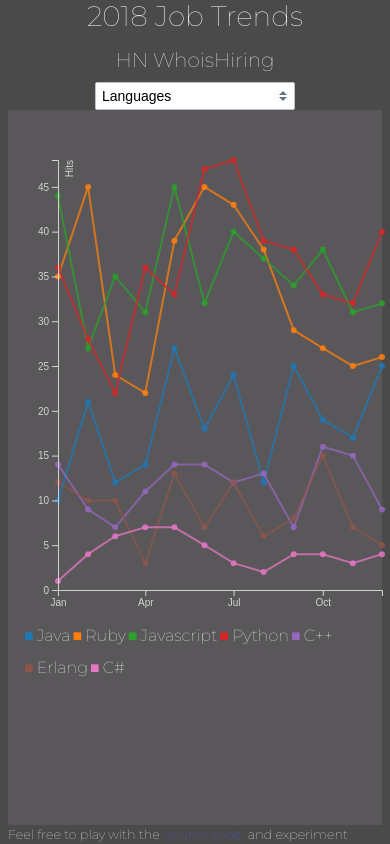
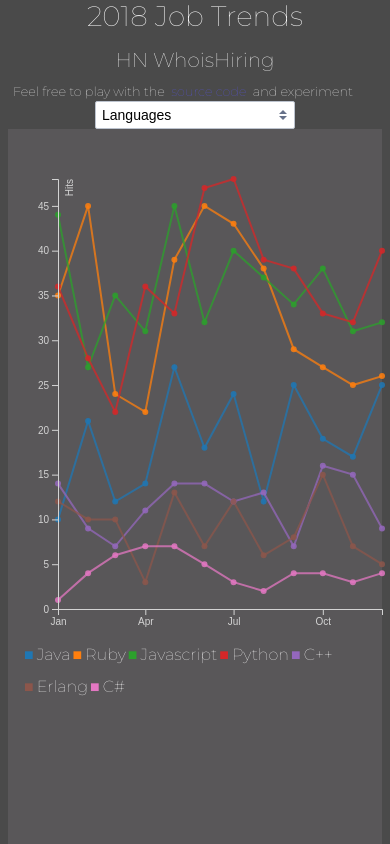
Before and after one commit to JuanSierra/scrapenstat, a website: page docs/index.html in a window 390 px wide. Shown: the top 844 px of the page. Drawn offline with nearby package versions, Linux system fonts and the light colour scheme.

Commit message:
Mobile layout fixed

```diff
--- a/docs/style.css
+++ b/docs/style.css
@@ -1 +1 @@
-body{font-family:Montserrat,sans-serif;font-weight:400;background-color:#4a4a4a;color:#fff}svg{font-family:Sans-Serif,Arial}.line{stroke-width:2;fill:none}.axis path{stroke:#000}.text{font-size:12px}.title-text{font-size:12px}.container{display:flex;flex-direction:column;align-items:center;justify-content:center}.graph-container{display:flex;flex:1;width:80%;flex-grow:2;background-color:#595759}.categories{display:flex;color:#000;font-family:sans-serif;font-weight:700;width:200px}#convs{list-style-type:none}#convs span{margin-right:3px}#chart{width:90%}.axis line{stroke:#d3d3d3}.axis path{stroke:#d3d3d3}.axis text{fill:#d3d3d3}.footer{display:flex;order:3;align-self:flex-start;font-size:.8em}@media only screen and (max-width:575.98px){.container{height:100%}.graph-container{flex-direction:column;width:100%;order:2}.categories{order:1}#convs{display:flex;flex-direction:row;flex-wrap:wrap;width:100%}li{width:auto;margin-right:2px}#chart{margin-bottom:10px;width:100%;height:480px}.footer{margin-top:0;margin-left:0}}@media only screen and (min-width:576px){.container{height:90%}.graph-container{flex-direction:row;order:2}.categories{margin-top:10px;order:1}#convs{flex-direction:column;display:flex;width:10%}li{width:auto;margin-right:2px}#chart{width:90%;height:500px}.footer{margin-top:20px;margin-left:15px}}
+body{font-family:Montserrat,sans-serif;font-weight:400;background-color:#4a4a4a;color:#fff}svg{font-family:Sans-Serif,Arial}.line{stroke-width:2;fill:none}.axis path{stroke:#000}.text{font-size:12px}.title-text{font-size:12px}.container{display:flex;flex-direction:column;align-items:center;justify-content:center}.graph-container{display:flex;flex:1;width:80%;flex-grow:2;background-color:#595759}.categories{display:flex;color:#000;font-family:sans-serif;font-weight:700;width:200px}#convs{list-style-type:none}#convs span{margin-right:3px}#chart{width:90%}.axis line{stroke:#d3d3d3}.axis path{stroke:#d3d3d3}.axis text{fill:#d3d3d3}@media only screen and (max-width:575.98px){.container{height:100%}.graph-container{flex-direction:column;width:100%;order:3}.categories{order:2}#convs{display:flex;flex-direction:row;flex-wrap:wrap;width:100%}li{width:auto;margin-right:2px}#chart{margin-bottom:10px;width:100%;height:480px}.footer{margin-left:0;display:flex;order:1;margin-left:5px;align-self:flex-start;font-size:.8em}}@media only screen and (min-width:576px){.container{height:90%}.graph-container{flex-direction:row;order:2}.categories{margin-top:10px;order:1}#convs{flex-direction:column;display:flex;width:10%}li{width:auto;margin-right:2px}#chart{width:90%;height:500px}.footer{display:flex;order:3;margin-top:20px;margin-left:15px;align-self:flex-start;font-size:.8em}}
--- a/style.css
+++ b/style.css
@@ -58,12 +58,7 @@ svg{
 .axis text{
     fill: #d3d3d3;
 }
-.footer{
-    display:flex;
-    order:3;
-    align-self:flex-start;
-    font-size: 0.8em
-}
+
 @media only screen and (max-width:575.98px){
     .container{
         height:100%;
@@ -71,10 +66,10 @@ svg{
     .graph-container{
         flex-direction:column;
         width:100%;
-        order: 2
+        order: 3
     }
     .categories{
-        order: 1
+        order: 2
     }
     #convs{
         display:flex;
@@ -92,8 +87,12 @@ svg{
         height:480px
     }
     .footer{
-        margin-top:0;
         margin-left:0;
+        display:flex;
+        order:1;
+        margin-left:5px;
+        align-self:flex-start;
+        font-size: 0.8em
     }
 }
 @media only screen and (min-width:576px){
@@ -122,7 +121,11 @@ svg{
         height:500px
     }
     .footer{
+        display:flex;
+        order:3;
         margin-top:20px;
         margin-left:15px;
+        align-self:flex-start;
+        font-size: 0.8em
     }
 }
```
